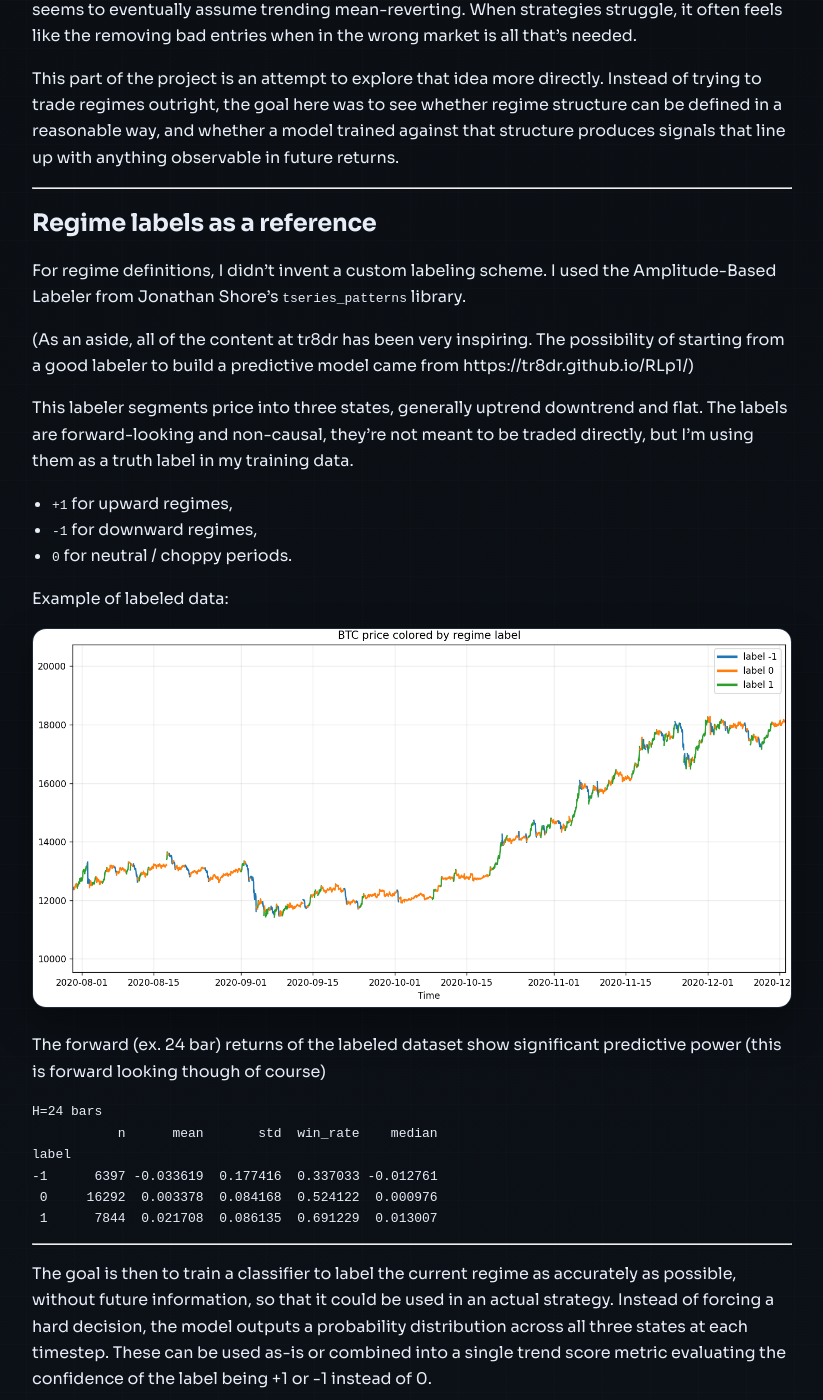
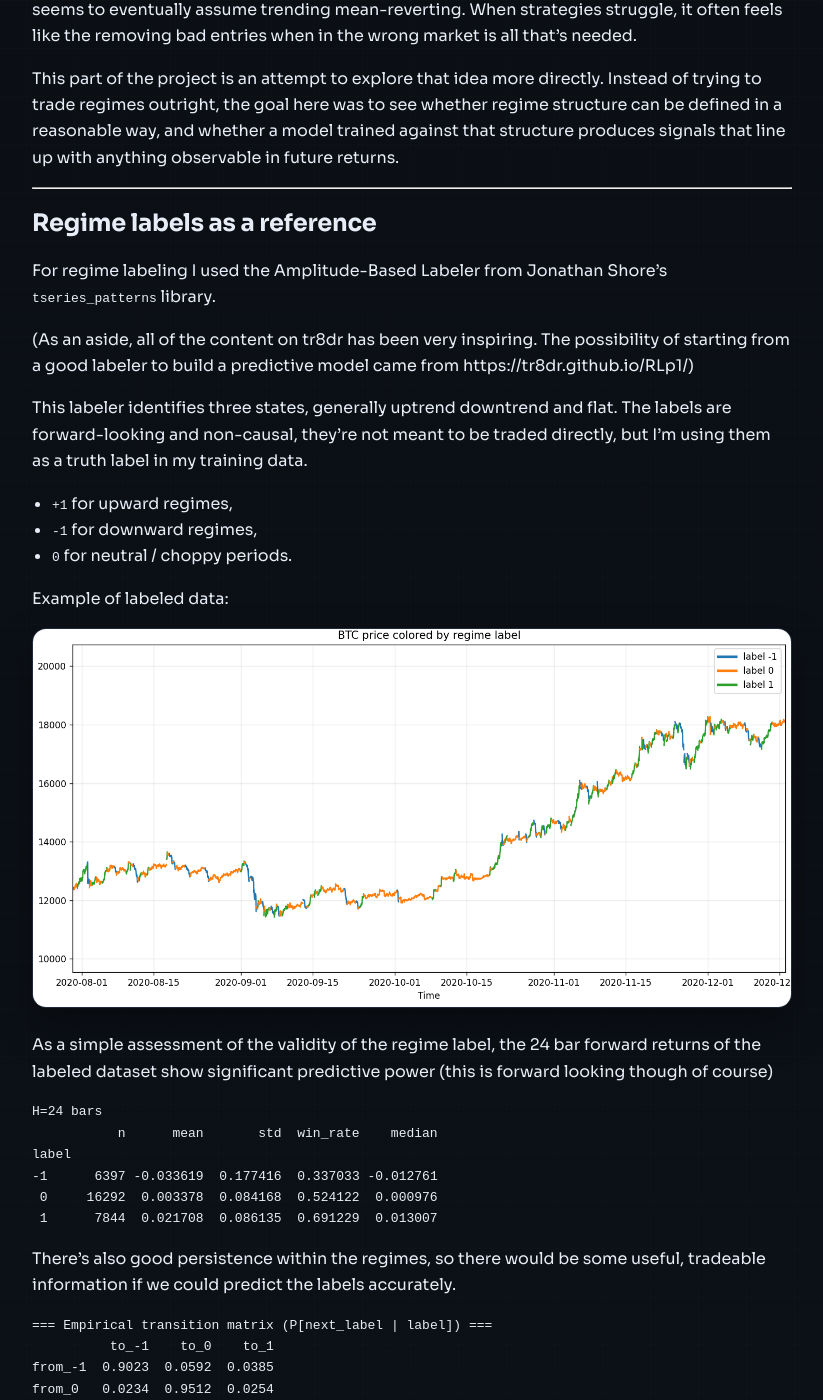
Before and after one commit to brynnj/brynnj.github.io, a Jekyll site: the page built from projects/regime-classification.md, in a window 1280 px wide and 1400 px high, scrolled down 322 px. Shown: the whole window, without its empty margins (118-941 px from the left). Built offline with Jekyll 4.4.1, drawn with Linux system fonts in a browser that asks for light colours; some of the changed text lies outside the part shown.

````diff
--- a/_data/projects.yml
+++ b/_data/projects.yml
@@ -25,6 +25,6 @@
   image: "/assets/img/btc_labeled_cover.png"
 - title: "Min Variance Optimized Portfolio"
   description: "A downside-variance-optimized portfolio with weekly rebalances."
-  link: "/projects/risk-parity/"
+  link: "/projects/min-variance/"
   year: "2024"
-  image: "/assets/img/risk-parity-weights.png"
+  image: "/assets/img/correlation-matrix.png"
--- a/projects/regime-classification.md
+++ b/projects/regime-classification.md
@@ -20,12 +20,11 @@ in future returns.
 
 ## Regime labels as a reference
 
-For regime definitions, I didn't invent a custom labeling scheme. I used the
-Amplitude-Based Labeler from Jonathan Shore's `tseries_patterns` library.
+For regime labeling I used the Amplitude-Based Labeler from Jonathan Shore's `tseries_patterns` library.
 
-(As an aside, all of the content at tr8dr has been very inspiring. The possibility of starting from a good labeler to build a predictive model came from https://tr8dr.github.io/RLp1/)
+(As an aside, all of the content on tr8dr has been very inspiring. The possibility of starting from a good labeler to build a predictive model came from https://tr8dr.github.io/RLp1/)
 
-This labeler segments price into three states, generally uptrend downtrend and flat. The labels are forward-looking and non-causal, they're not meant to be traded directly, but I'm using them as a truth label in my training data.
+This labeler identifies three states, generally uptrend downtrend and flat. The labels are forward-looking and non-causal, they're not meant to be traded directly, but I'm using them as a truth label in my training data.
 - `+1` for upward regimes,
 - `-1` for downward regimes,
 - `0` for neutral / choppy periods.
@@ -34,7 +33,7 @@ Example of labeled data:
 
 ![Example of labeled data:](/assets/img/btc_labeled.png)
 
-The forward (ex. 24 bar) returns of the labeled dataset show significant predictive power (this is forward looking though of course)
+As a simple assessment of the validity of the regime label, the 24 bar forward returns of the labeled dataset show significant predictive power (this is forward looking though of course)
 
 ```shell
 H=24 bars
@@ -43,6 +42,15 @@ label
 -1      6397 -0.033619  0.177416  0.337033 -0.012761
  0     16292  0.003378  0.084168  0.524122  0.000976
  1      7844  0.021708  0.086135  0.691229  0.013007
+```
+
+There's also good persistence within the regimes, so there would be some useful, tradeable information if we could predict the labels accurately.
+```shell
+=== Empirical transition matrix (P[next_label | label]) ===
+          to_-1    to_0    to_1
+from_-1  0.9023  0.0592  0.0385
+from_0   0.0234  0.9512  0.0254
+from_1   0.0308  0.0531  0.9162
 ```
 ---
 
````
Also changed, not shown: projects/min-variance.md (added, +169 -0 lines), projects/risk-parity.md (deleted, +0 -57 lines), assets/img/allocations-backtest.png (added), assets/img/correlation-matrix.png (added), assets/img/cumulative-returns.png (added), assets/img/risk-parity-performance-backtest.png (added), assets/img/weight-allocations.png (added).
